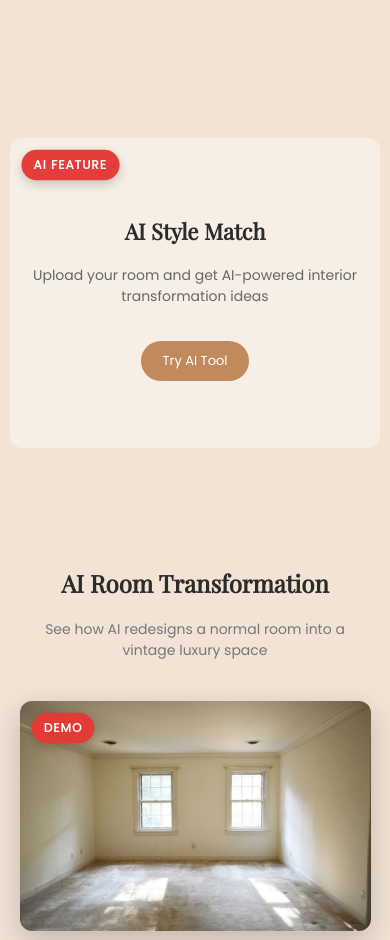
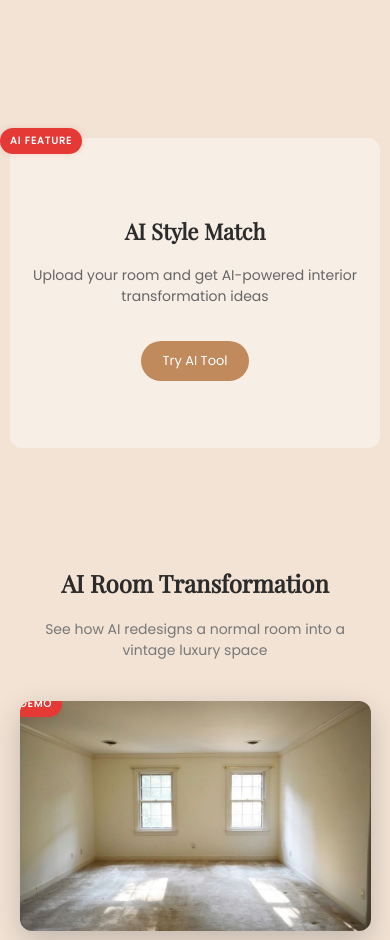
Before and after one commit to xansar1/Timber-Type, a plain HTML site: page index.html in a window 390 px wide. Shown: the part 6331-7271 px from the top of the page. Drawn offline with nearby package versions, Linux system fonts and the light colour scheme.

Commit message:
Update style.css

```diff
--- a/style.css
+++ b/style.css
@@ -738,6 +738,8 @@ body::before {
    AI TOOL SECTION
 ========================= */
 .ai-tool {
+  position: relative;
+
   text-align: center;
   padding: 100px 8%;
   background: rgba(255,255,255,0.4);
@@ -874,15 +876,11 @@ body::before {
   transform: scale(0.95);
 }
 
-.demo-box {
-  position: relative; /* VERY IMPORTANT */
-}
-
 /* 🔴 DEMO BADGE */
 .demo-badge {
   position: absolute;
-  top: 12px;
-  left: 12px;
+  top: -10px;
+  left: -10px;
 
   background: #e53935;
   color: white;
@@ -903,9 +901,9 @@ body::before {
 
 /* ✨ subtle premium animation */
 @keyframes pulseBadge {
-  0% { transform: scale(1); opacity: 1; }
-  50% { transform: scale(1.08); opacity: 0.85; }
-  100% { transform: scale(1); opacity: 1; }
+  0% { box-shadow: 0 0 0 rgba(229,57,53,0.6); }
+  70% { box-shadow: 0 0 12px rgba(229,57,53,0.3); }
+  100% { box-shadow: 0 0 0 rgba(229,57,53,0); }
 }
 
 
@@ -1140,6 +1138,11 @@ body::before {
     font-size: 13px;
   }
 
+  .demo-badge {
+    font-size: 10px;
+    padding: 5px 10px;
+  }
+
   /* AI TOOL MOBILE */
   .ai-tool {
     padding: 60px 5%;
```
